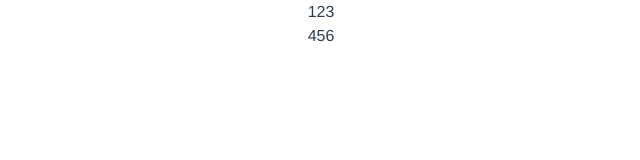
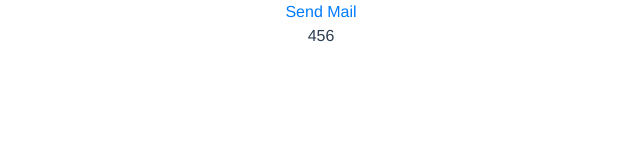
Before and after one commit to wtg42/mse_ses_smtp_vue, a Vue app: page / in a window 1280 px wide. Shown: the top 160 px of the page, without its empty margins (319-959 px from the left). Built offline with nearby package versions, Linux system fonts and the light colour scheme.

Commit message:
### Install Nes.css

```diff
--- a/package.json
+++ b/package.json
@@ -10,6 +10,7 @@
     "@tailwindcss/postcss7-compat": "^2.2.17",
     "autoprefixer": "^9",
     "core-js": "^3.6.5",
+    "nes.css": "^2.3.0",
     "postcss": "^7",
     "tailwindcss": "npm:@tailwindcss/postcss7-compat@^2.2.17",
     "vue": "^3.0.0",
--- a/src/App.vue
+++ b/src/App.vue
@@ -1,6 +1,6 @@
 <template>
   <div id="nav">
-123
+    <router-link to="/">Send Mail</router-link>
   </div>
   <router-view/>
 </template>
--- a/src/main.js
+++ b/src/main.js
@@ -2,5 +2,6 @@ import { createApp } from 'vue'
 import App from './App.vue'
 import router from './router'
 import './assets/tailwind.css'
+import "nes.css/css/nes.min.css";
 
 createApp(App).use(router).mount('#app')
```
Also changed, not shown: 1 other file (tests, documents, lock files or other folders).
